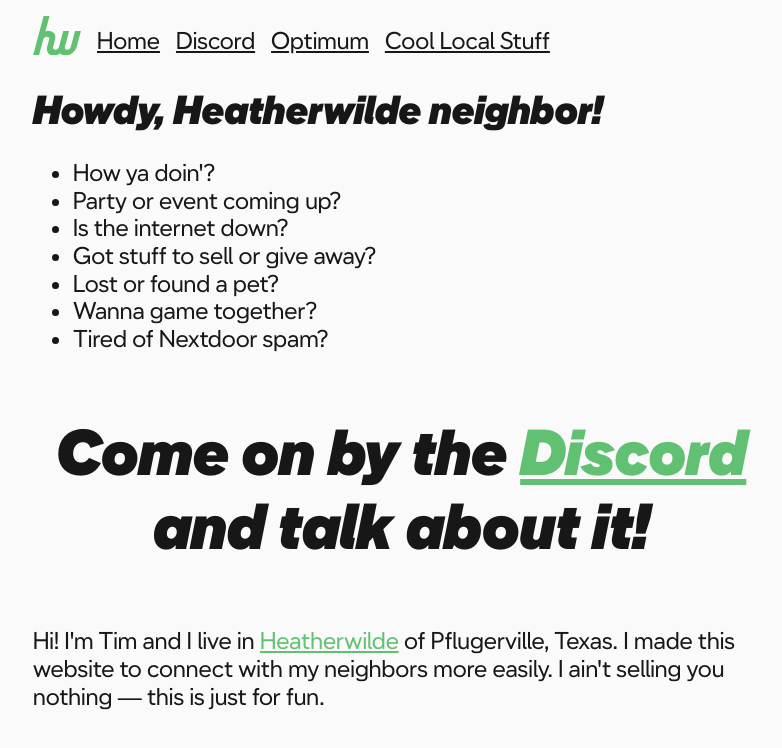
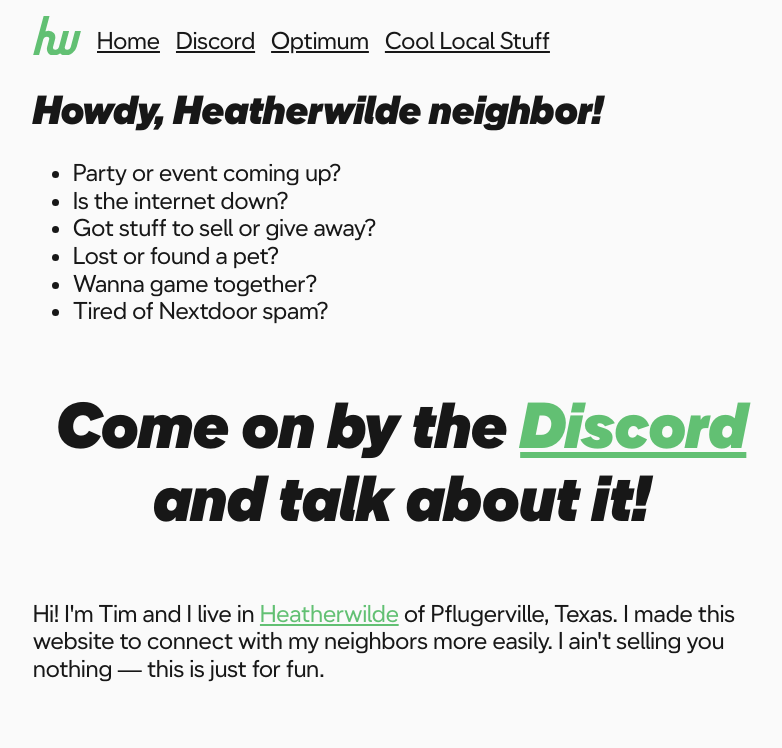
Before and after one commit to t-mart/heatherwilde.buzz, a SvelteKit app: page / in a window 1280 px wide. Shown: the top 748 px of the page, without its empty margins (239-1021 px from the left). Built offline with nearby package versions, Linux system fonts and the light colour scheme.

Commit message:
howdy = how do you do

```diff
--- a/src/routes/+page.svelte
+++ b/src/routes/+page.svelte
@@ -10,7 +10,6 @@
 	<h1>Howdy, Heatherwilde neighbor!</h1>
 
 	<ul>
-		<li>How ya doin'?</li>
 		<li>Party or event coming up?</li>
 		<li>Is the internet down?</li>
         <li>Got stuff to sell or give away?</li>
```
